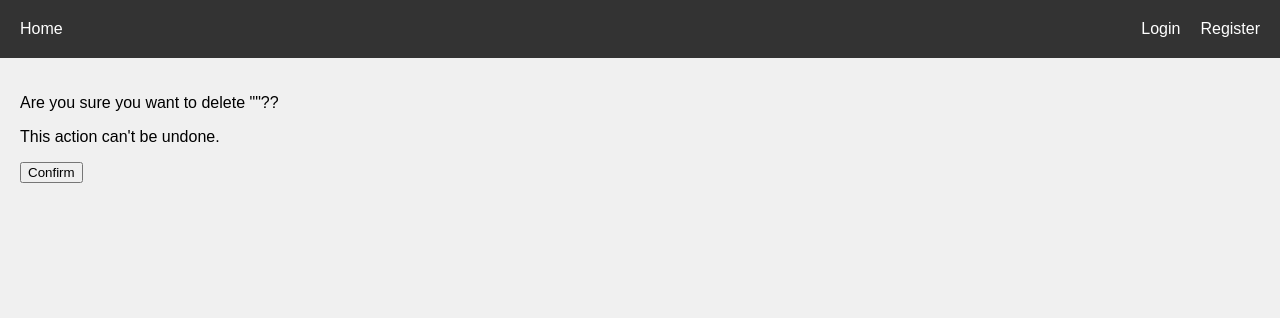
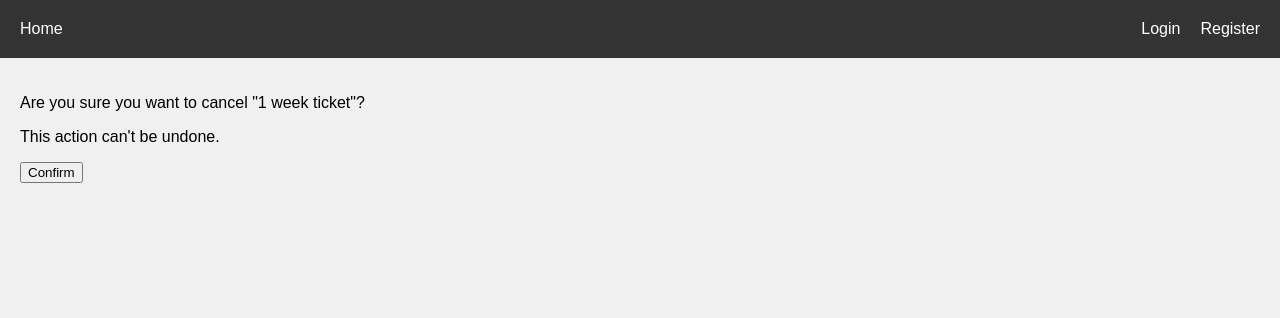
Before and after one commit to basit3000/trainapplication, a Django app: page /tickets/tickets/31/delete in a window 1280 px wide. Shown: the top 318 px of the page. Run offline with Django 5.2, Linux system fonts and the light colour scheme; data comes from the database, SQL or seed files in the repository; both versions use the stored data as it was after the commit.

Commit message:
Small changes to ticket delete template

```diff
--- a/app/tickets/templates/tickets/tickets_delete.html
+++ b/app/tickets/templates/tickets/tickets_delete.html
@@ -3,7 +3,7 @@
 {% block content %}
 <form method = "POST">
     {% csrf_token %}
-    <p>Are you sure you want to delete "{{tickets.name}}"??</p>
+    <p>Are you sure you want to cancel "{{usertickets.ticket.name}}"?</p>
     <p>This action can't be undone.</p>
     <input type = "submit" value="Confirm"/>
 </form>
```
Also changed, not shown: app/db.sqlite3.
